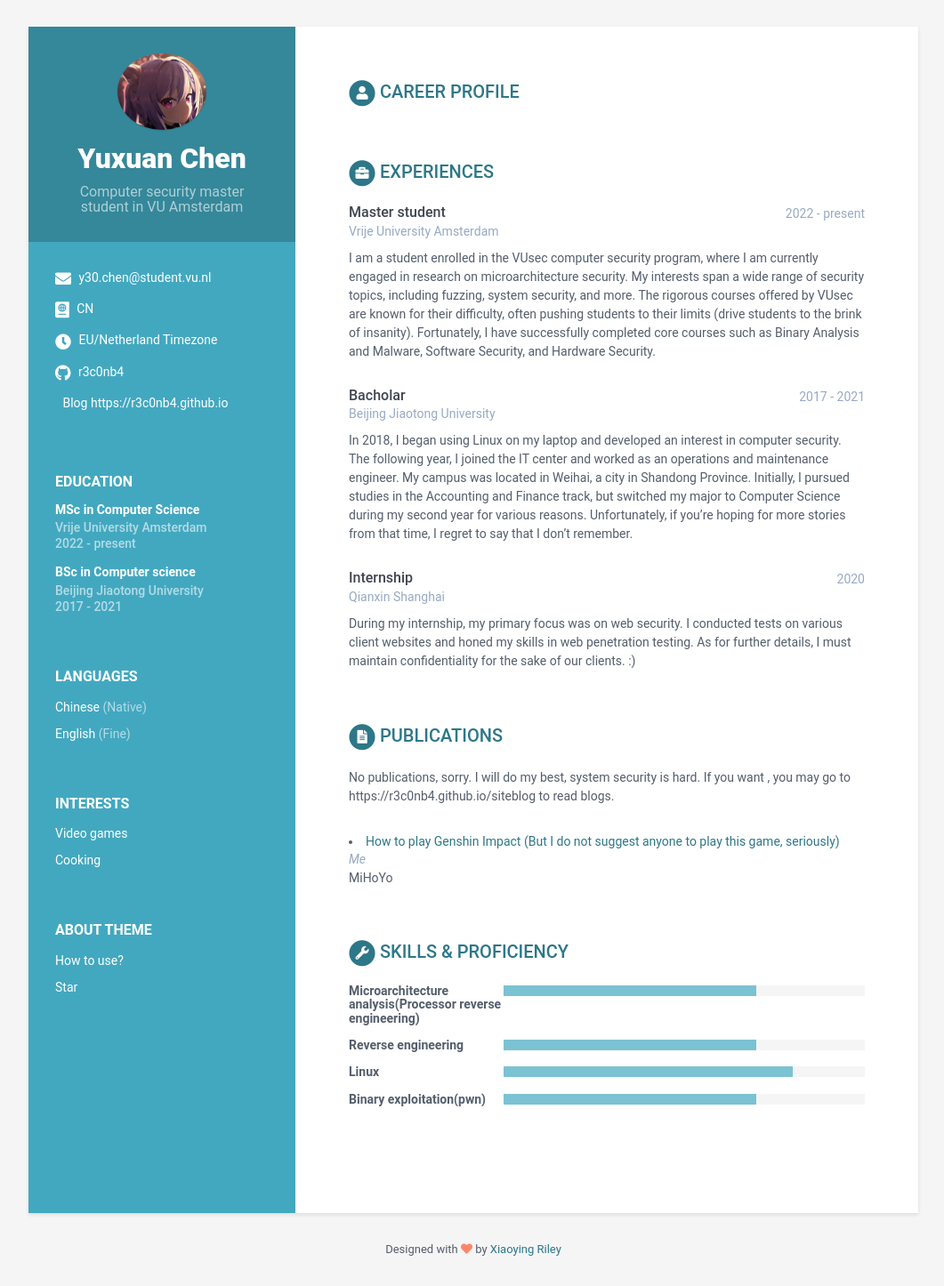
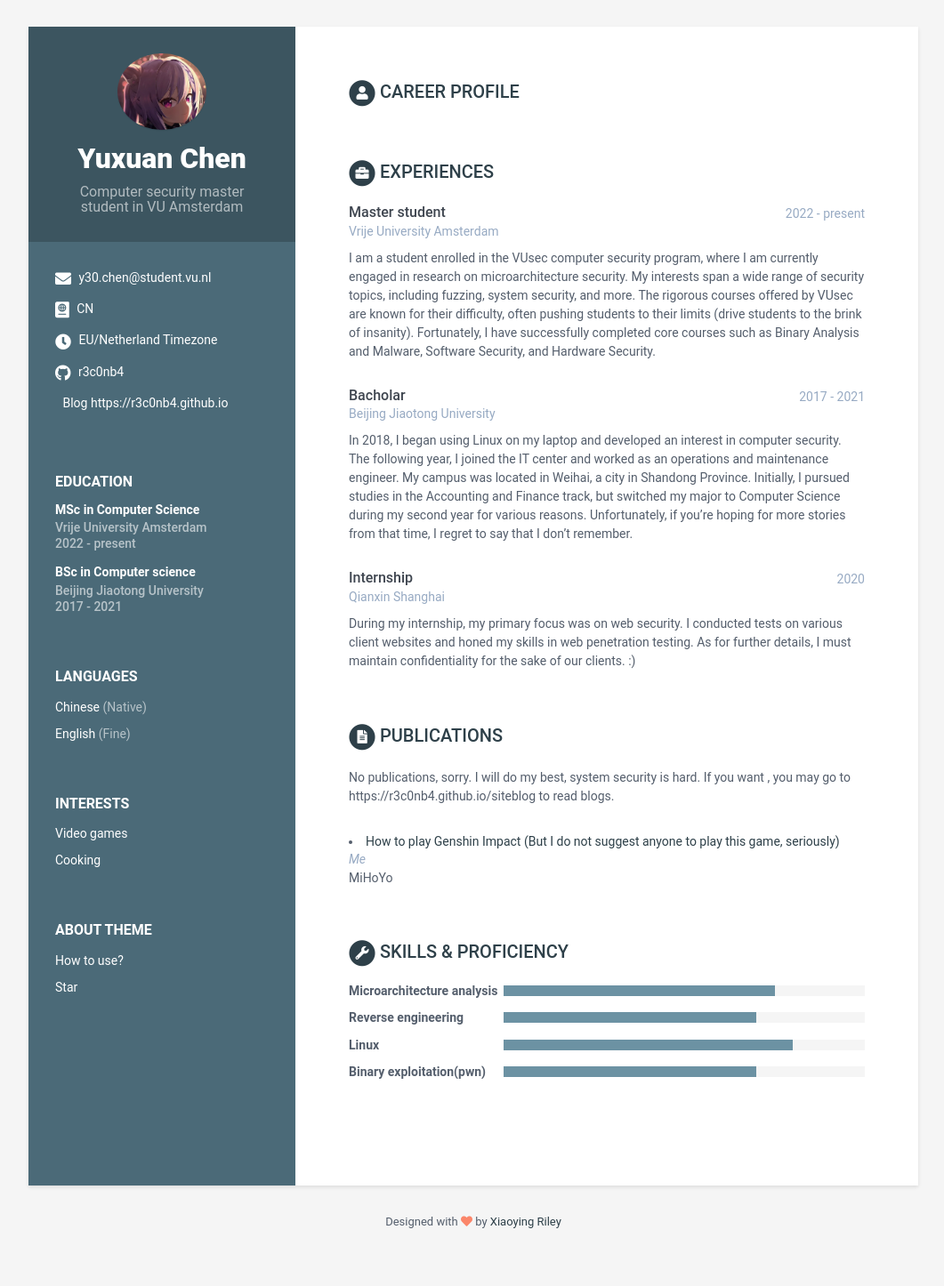
Before and after one commit to r3c0nb4/r3c0nb4.github.io, a Jekyll site: the page built from index.html, in a window 1280 px wide. Shown: the whole page at 89% size, without its empty margins (108-1169 px from the left). Built offline with Jekyll 4.4.1, drawn with Linux system fonts in a browser that asks for light colours; after the commit the page ends 1415 px from its top, so only the background shows below that.

Commit message:
change color

```diff
--- a/_config.yml
+++ b/_config.yml
@@ -10,7 +10,7 @@ url: 'https://r3c0nb4.github.io'
 
 description: A beautiful Jekyll theme for creating resume
 # Style will be applied only after restarting the build or serve. Just choose one of the options.
-theme_skin: blue # blue turquoise green berry orange ceramic
+theme_skin: ceramic # blue turquoise green berry orange ceramic
 chrome_mobile_color: #use hex colors (ex:#1976d2) or leave empty if you don't want a color for chrome mobile searchbar
 
 # Tracker
--- a/_data/data.yml
+++ b/_data/data.yml
@@ -210,8 +210,8 @@ skills:
     title: Skills &amp; Proficiency
 
     toolset:
-      - name: Microarchitecture analysis(Processor reverse engineering)
-        level: 70%
+      - name: Microarchitecture analysis
+        level: 75%
 
       - name: Reverse engineering
         level: 70%
```
